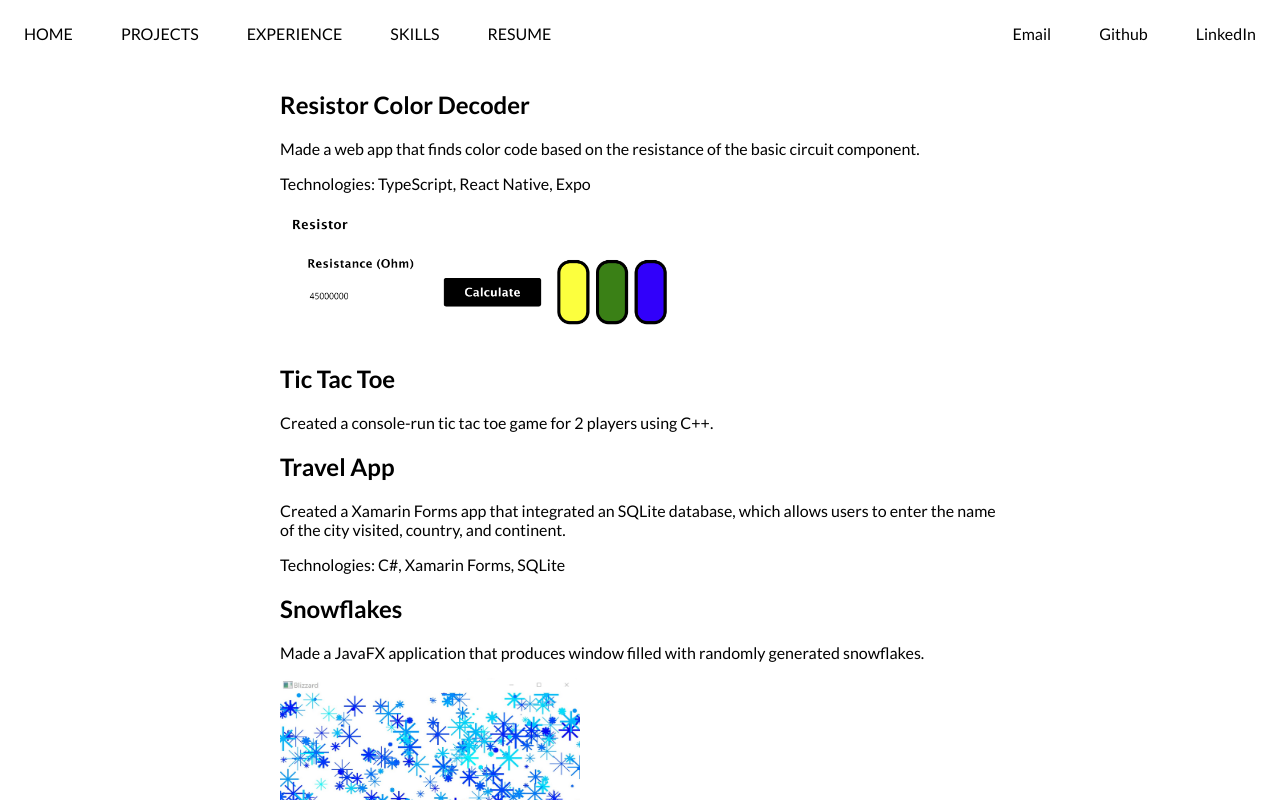
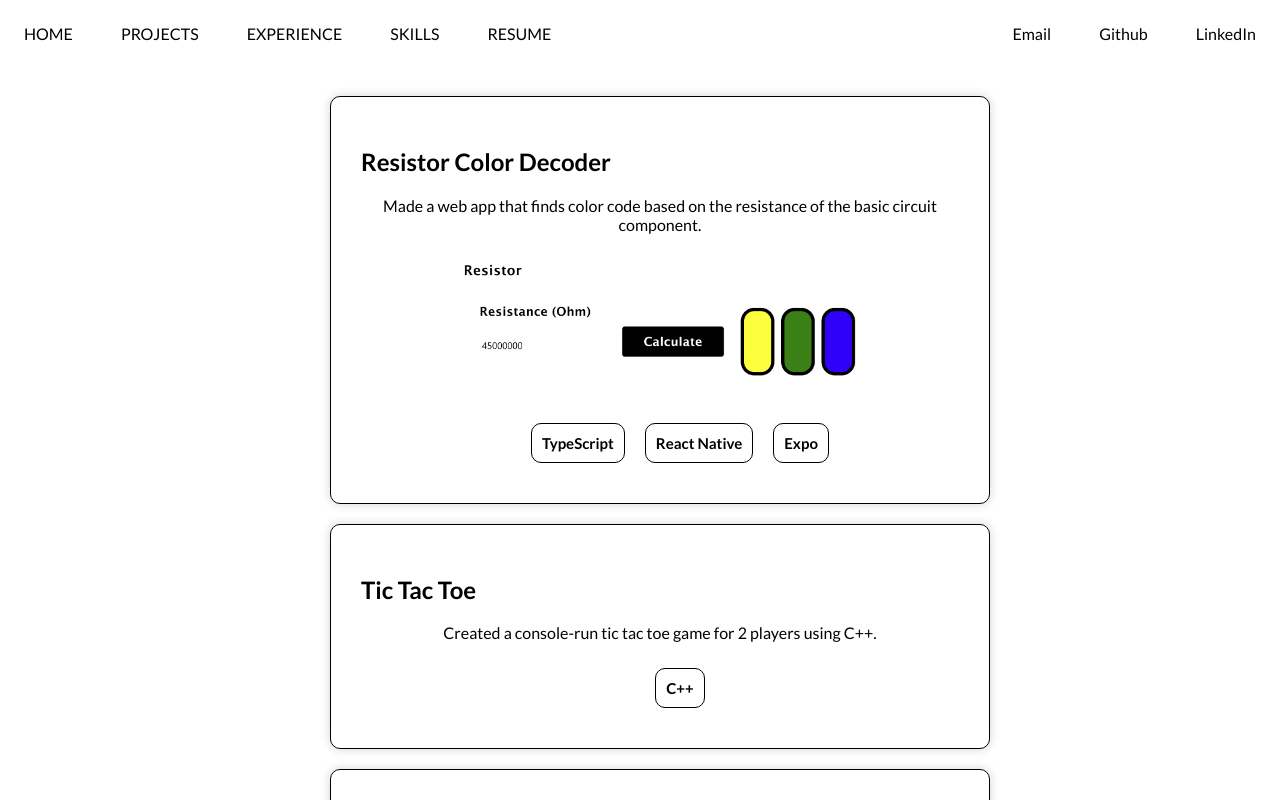
Before and after one commit to dominikabobik/dominika-bobik, a Next.js app: page /projects in a window 1280 px wide. Shown: the top 800 px of the page. Built offline with nearby package versions, Linux system fonts and the light colour scheme.

Commit message:
projects modification

```diff
--- /dev/null
+++ b/components/project.tsx
@@ -0,0 +1,43 @@
+import {FC} from "react";
+import styles from "../styles/project.module.css";
+import Image from 'next/image'
+
+export interface project {
+	title: string,
+	description: string,
+	technologies: string[],
+	img?: string
+}
+
+interface tech {
+	technology: string
+}
+
+export const Project:FC<project> = (props: project) => {
+	const technologies = props.technologies.map((item) =>
+		// eslint-disable-next-line react/jsx-key
+		<Tech technology={item}/>
+	);
+	let image;
+	if (props.img){
+		{/* eslint-disable-next-line @next/next/no-img-element */}
+		image =  <img src={props.img} className={styles.image}  alt={'logo'}/>
+	}
+	else{
+		image = <div/>
+	}
+	return(
+		<div className={styles.projectContainer}>
+			<h2>{props.title}</h2>
+			<p className={styles.description}>{props.description}</p>
+			{image}
+			<ul className={styles.lists}>{technologies}</ul>
+		</div>
+	);
+}
+
+const Tech:FC<tech> = (props:tech) => {
+	return(
+		<div className={styles.techContainer}>{props.technology}</div>
+	)
+}
--- a/pages/projects.tsx
+++ b/pages/projects.tsx
@@ -1,10 +1,56 @@
 import type {GetServerSideProps, GetStaticPaths, GetStaticProps, NextPage} from 'next'
 import styles from '../styles/projects.module.css'
 import {NavBar} from "../components/nav-bar";
+import {project, Project} from "../components/project";
 
 interface PageProps {
 
 }
+
+const data: project[] = [
+        {
+                title: 'Resistor Color Decoder',
+                description: 'Made a web app that finds color code based on the resistance of the basic circuit component.',
+                technologies: ['TypeScript','React Native', 'Expo'],
+                img: '/crk.png'
+        },
+        {
+                title: 'Tic Tac Toe',
+                description: 'Created a console-run tic tac toe game for 2 players using C++.',
+                technologies: ['C++'],
+                img: ''
+        },
+        {
+                title: 'Travel App',
+                description: 'Created a Xamarin Forms app that integrated an SQLite database, which allows users to enter the name of the city visited, country, and continent.',
+                technologies: ['C#', 'Xamarin Forms', 'SQLite'],
+                img: ''
+        },
+        {
+                title: 'Snowflakes',
+                description: 'Made a JavaFX application that produces window filled with randomly generated snowflakes.',
+                technologies: ['Java','JavaFX'],
+                img: '/snowflake.jpg'
+        },
+        {
+                title: 'Calculator App',
+                description: 'Wrote an android application in Java that performs 12 distinct mathematical operations. Designed a scalable, vertical\n' +
+                    '         layout that is more suitable than the default one.',
+                technologies: ['Android Studio', 'Java'],
+                img: '/calculator.jpg'
+        },
+        {
+                title: 'Blue Marble Security Enterprise',
+                description: 'Worked on a team of software engineering students focusing on implementing  autonomous pathfinding into a testing. robot using the Robot Operating System (ROS) written in C++ and Python. Provided community outreach and educated the team on circuit design and soldering techniques.',
+                technologies: ['ROS', 'C++', 'Python'],
+                img: ''
+        },
+];
+
+const projects = data.map((item:project) =>
+    // eslint-disable-next-line react/jsx-key
+   <Project title={item.title} description={item.description} technologies={item.technologies} img={item.img}/>
+);
 
 const Projects: NextPage<PageProps> = () => {
     return (
@@ -13,27 +59,7 @@ const Projects: NextPage<PageProps> = () => {
             <title>Dominika Bobik</title>
                 <div className={styles.wrapper}>
                         <body className={styles.contents}>
-                                <h2>Resistor Color Decoder</h2>
-                                <p>Made a web app that finds color code based on the resistance of the basic circuit component.</p>
-                                <p>Technologies: TypeScript, React Native, Expo</p>
-                                <img src={'/crk.png'} alt={"logo"} className={styles.crk}/>
-                                <h2>Tic Tac Toe</h2>
-                                <p>Created a console-run tic tac toe game for 2 players using C++.</p>
-                                <h2>Travel App</h2>
-                                <p>Created a Xamarin Forms app that integrated an SQLite database, which allows users to enter the name of the city visited, country, and continent.</p>
-                                <p>Technologies: C#, Xamarin Forms, SQLite</p>
-                                <h2>Snowflakes</h2>
-                                <p>Made a JavaFX application that produces window filled with randomly generated snowflakes.</p>
-                                <img src={'/snowflake.jpg'} alt="logo" className={styles.snowflake}/>
-                                <h2>Calculator App</h2>
-                                <p>Wrote an android application in Java that performs 12 distinct mathematical operations. Designed a scalable, vertical
-                                        layout that is more suitable than the default one.</p>
-                                <p>Technologies: Android Studio, Java</p>
-                                <img src={'/calculator.jpg'} alt="logo" className={styles.calculator}/>
-                                <h2>Blue Marble Security Enterprise</h2>
-                                <p>Worked on a team of software engineering students focusing on implementing autonomous pathfinding into a testing
-                                        robot using the Robot Operating System (ROS) written in C++ and Python.</p>
-                                <p>Provided community outreach and educated the team on circuit design and soldering techniques.</p>
+                                <ul className={styles.lists}>{projects}</ul>
                         </body>
                 </div>
         </div>
--- /dev/null
+++ b/styles/project.module.css
@@ -0,0 +1,38 @@
+.projectContainer {
+    border-radius: 10px;
+    border: black solid 1px;
+    margin: 10px;
+    padding: 30px;
+    box-shadow: 0 0 10px 1px #ddd;
+}
+
+.image {
+    display: block;
+    margin: 20px auto;
+    width: 70%;
+}
+
+.description {
+    text-align: center;
+}
+.lists {
+    display: flex;
+    flex-direction: row;
+    flex-wrap: wrap;
+    justify-content: center;
+}
+
+.techContainer {
+    border-radius: 10px;
+    border: black solid 1px;
+    margin: 10px;
+    padding: 10px;
+    font-size: 15px;
+    font-weight: bold;
+    transition: all 250ms ease-in-out;
+}
+
+.techContainer:hover {
+    background-color: lightsteelblue;
+    transform: scale(1.1);
+}
--- a/styles/projects.module.css
+++ b/styles/projects.module.css
@@ -33,3 +33,8 @@
 .crk {
     width: 400px;
 }
+
+.lists {
+    display: flex;
+    flex-direction: column;
+}
--- a/styles/skill.module.css
+++ b/styles/skill.module.css
@@ -5,7 +5,7 @@
     border-radius: 20%;
     width: 100px;
     height: 100px;
-    background-color: cornflowerblue;
+    background-color: lightsteelblue;
     opacity: 0.75;
     transition: all 250ms ease-in-out;
 }
@@ -21,13 +21,13 @@
     border-radius: 50%;
     display: flex;
     flex-direction: column;
-    border: cornflowerblue solid 1px;
+    border: lightsteelblue solid 1px;
     background-color: white;
     transition: all 250ms ease-in-out;
 }
 
 .container:hover {
-    background-color: cornflowerblue;
+    background-color: lightsteelblue;
     transform: scale(1.1);
     opacity: 1;
 }
```
